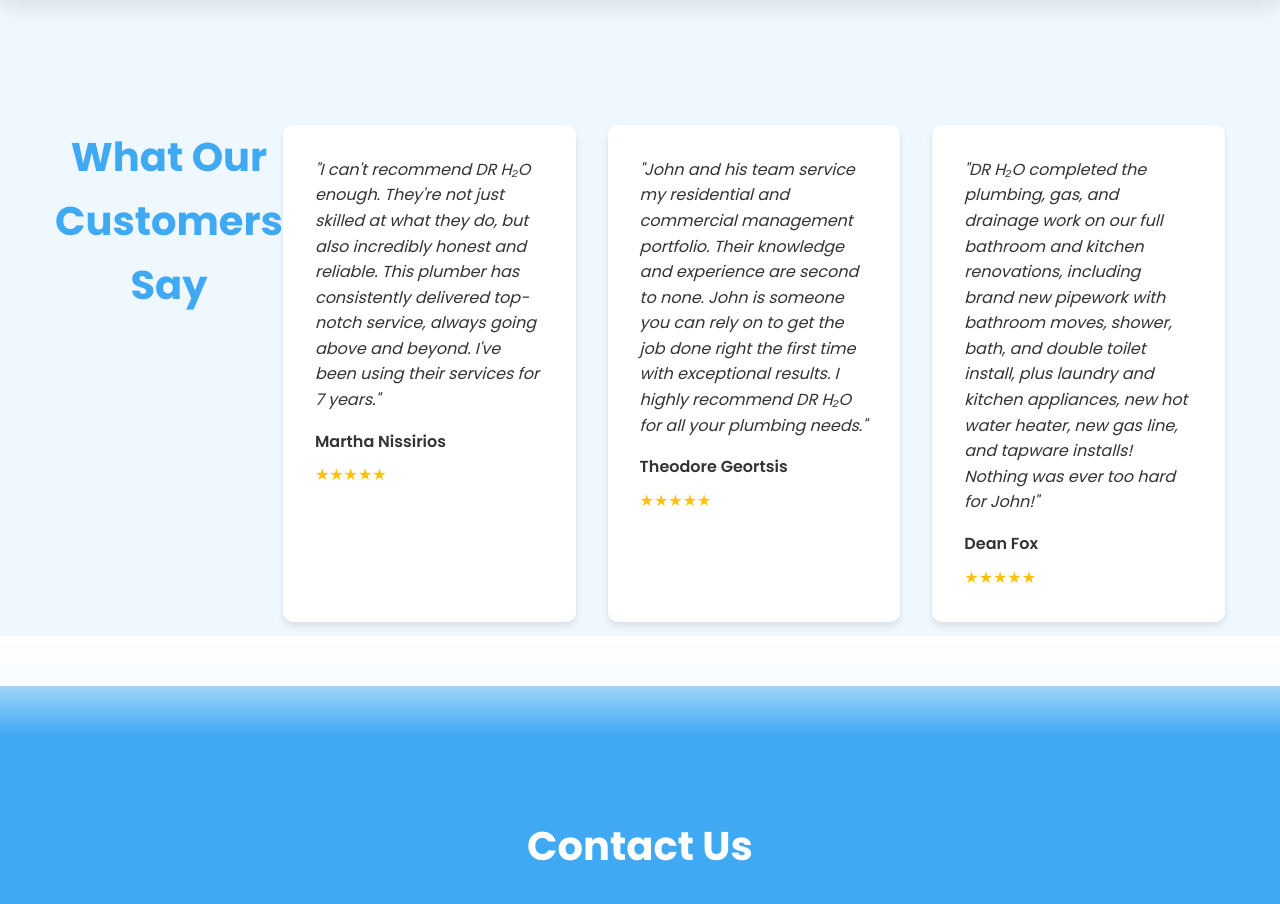
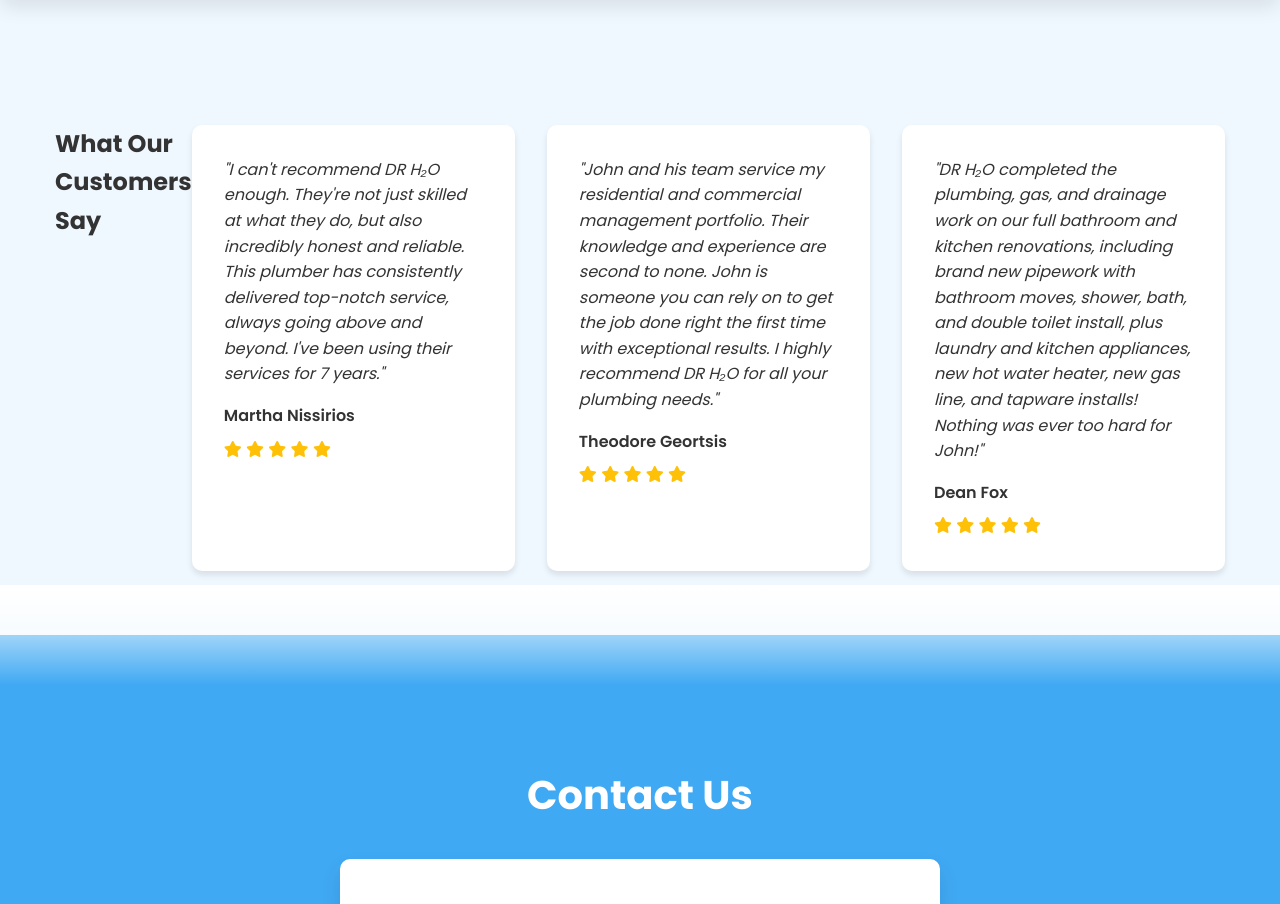
Before and after one commit to lawrence18365/DRH2O, a plain HTML site: page index.html in a window 1280 px wide. Shown: the part 2761-3665 px from the top of the page. Drawn offline with nearby package versions, Linux system fonts and the light colour scheme.

Commit message:
Update index.html

```diff
--- a/index.html
+++ b/index.html
@@ -825,27 +825,57 @@ footer {
 
 <section id="testimonials" class="testimonials">
         <div class="container">
-        <h2 class="section-title">What Our Customers Say</h2>
+            <h2 class="section-heading">What Our Customers Say</h2>
             <div class="testimonial-grid">
                 <div class="testimonial">
+                    <div class="testimonial-content">
                         <p>"I can't recommend DR H₂O enough. They're not just skilled at what they do, but also incredibly honest and reliable. This plumber has consistently delivered top-notch service, always going above and beyond. I've been using their services for 7 years."</p>
+                    </div>
                     <div class="testimonial-author">
+                        <div>
                             <h4>Martha Nissirios</h4>
-                    <div class="star-rating">★★★★★</div>
+                            <div class="star-rating">
+                                <i class="fas fa-star"></i>
+                                <i class="fas fa-star"></i>
+                                <i class="fas fa-star"></i>
+                                <i class="fas fa-star"></i>
+                                <i class="fas fa-star"></i>
+                            </div>
+                        </div>
                     </div>
                 </div>
                 <div class="testimonial">
+                    <div class="testimonial-content">
                         <p>"John and his team service my residential and commercial management portfolio. Their knowledge and experience are second to none. John is someone you can rely on to get the job done right the first time with exceptional results. I highly recommend DR H₂O for all your plumbing needs."</p>
+                    </div>
                     <div class="testimonial-author">
+                        <div>
                             <h4>Theodore Geortsis</h4>
-                    <div class="star-rating">★★★★★</div>
+                            <div class="star-rating">
+                                <i class="fas fa-star"></i>
+                                <i class="fas fa-star"></i>
+                                <i class="fas fa-star"></i>
+                                <i class="fas fa-star"></i>
+                                <i class="fas fa-star"></i>
+                            </div>
+                        </div>
                     </div>
                 </div>
                 <div class="testimonial">
+                    <div class="testimonial-content">
                         <p>"DR H₂O completed the plumbing, gas, and drainage work on our full bathroom and kitchen renovations, including brand new pipework with bathroom moves, shower, bath, and double toilet install, plus laundry and kitchen appliances, new hot water heater, new gas line, and tapware installs! Nothing was ever too hard for John!"</p>
+                    </div>
                     <div class="testimonial-author">
+                        <div>
                             <h4>Dean Fox</h4>
-                    <div class="star-rating">★★★★★</div>
+                            <div class="star-rating">
+                                <i class="fas fa-star"></i>
+                                <i class="fas fa-star"></i>
+                                <i class="fas fa-star"></i>
+                                <i class="fas fa-star"></i>
+                                <i class="fas fa-star"></i>
+                            </div>
+                        </div>
                     </div>
                 </div>
             </div>
```
Lines whose indentation alone changed are shown as unchanged.
